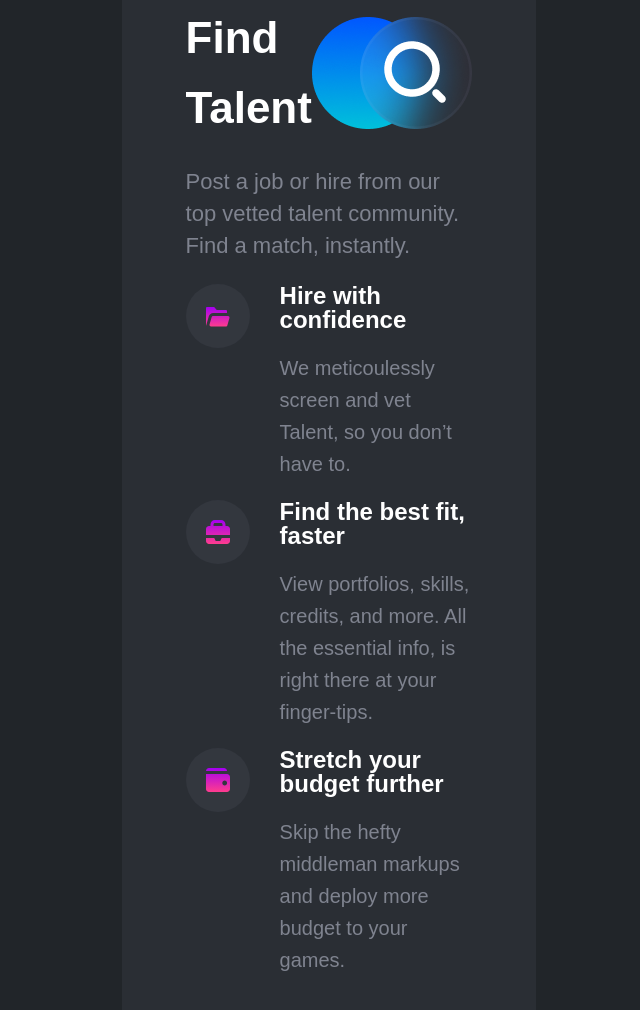
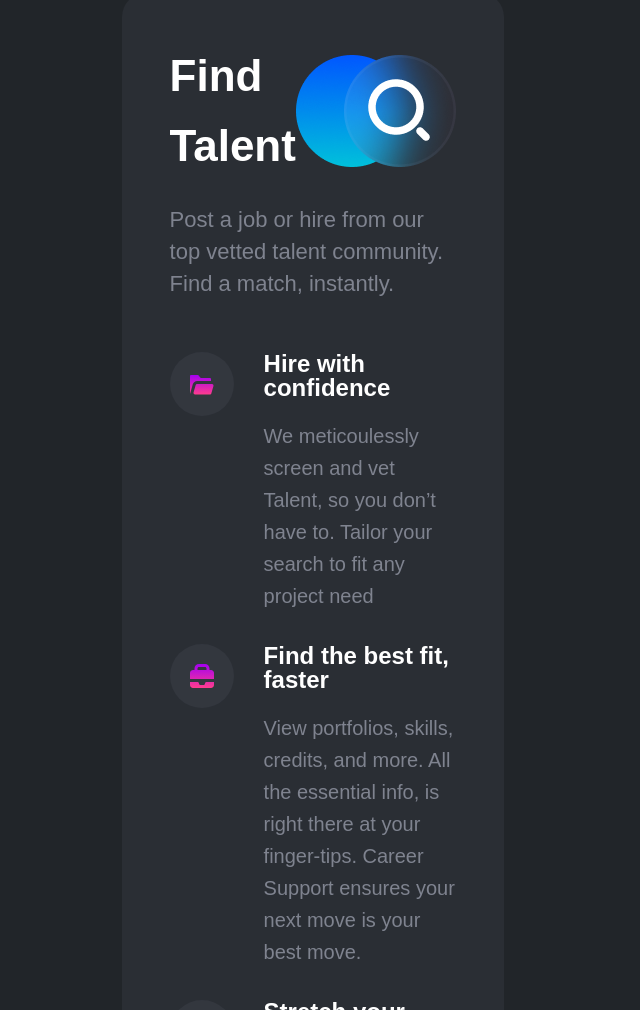
Before and after one commit to anothervictoria/Purple-Website.-Lecture-13, a plain HTML site: page index.html in a window 1280 px wide. Shown: the part 2702-3712 px from the top of the page, without its empty margins (160-800 px from the left). Drawn offline with Linux system fonts and the light colour scheme.

Commit message:
fixed some details

```diff
--- a/index.html
+++ b/index.html
@@ -136,6 +136,7 @@
           <img class=cta-card-icon src="Images/Find-talent-icon.png">
         </div>
           <p class="card-header-text">Post a job or hire from our top vetted talent community. Find a match, instantly.</p>
+          <div class="features-list-box">
           <ul class="features-list">
             <div>
               <div>
@@ -146,7 +147,7 @@
                     </div>
                   <div>
                   <h3 class="feature-title" >Hire with confidence</h3>
-                  <p class="feature-title-text">We meticoulessly screen and vet Talent, so you don’t have to.</p>
+                  <p class="feature-title-text">We meticoulessly screen and vet Talent, so you don’t have to. Tailor your search to fit any project need</p>
                 </div>
               </div>
                 </li>
@@ -161,13 +162,13 @@
                       </div>
                     <div>
                     <h3 class="feature-title" >Find the best fit, faster</h3>
-                    <p class="feature-title-text">View portfolios, skills, credits, and more. All the essential info, is right there at your finger-tips. </p>
+                    <p class="feature-title-text">View portfolios, skills, credits, and more. All the essential info, is right there at your finger-tips. Career Support ensures your next move is your best move.</p>
                   </div>
                 </div>
                   </li>
                 </div>
 
-                <div>
+
                   <div>
                     <li>
                       <div class="features-list-attribute">
@@ -181,10 +182,14 @@
                   </div>
                     </li>
                   </div>
-                  <div class="button-container">
-                    <button class="button join-btn">Post a job</button>
-                    <button class="button">Learn more &rarr;</button>
-                  </div>
+
+                </ul>
+
+              </div>
+              <div class="button-container">
+                <button class="button join-btn">Post a job</button>
+                <button class="button">Learn more &rarr;</button>
+              </div>
         </div>
       </div>
       </main>
--- a/styles.css
+++ b/styles.css
@@ -273,14 +273,18 @@ a {
   line-height: 1.6;
   color: white;
   background: rgba(204, 213, 255, 0.05);
-  padding: 6.4rem;
+  padding: 4.8rem;
   border-radius: 2.4rem;
+}
+
+.features-list-box {
+  margin-bottom: 4.8rem;
 }
 
 .features-list {
   list-style: none;
-  margin: 0;
   padding: 0;
+  /* margin-bottom: 4.8rem; */
 }
 
 .features-list-attribute {
@@ -323,13 +327,13 @@ a {
 .button-container {
   display: flex;
   justify-content: space-between;
-  margin-top: 4.8rem;
 }
 
 .card-header-text {
   font-size: 2.2rem;
   line-height: 32px;
   color: rgba(230, 234, 255, 0.45);
+  margin-bottom: 3.2rem;
 }
 
 .feature-title {
@@ -339,4 +343,5 @@ a {
 
 .feature-title-text {
   color: rgba(230, 234, 255, 0.45);
+  margin-bottom: 3.2rem;
 }
```
